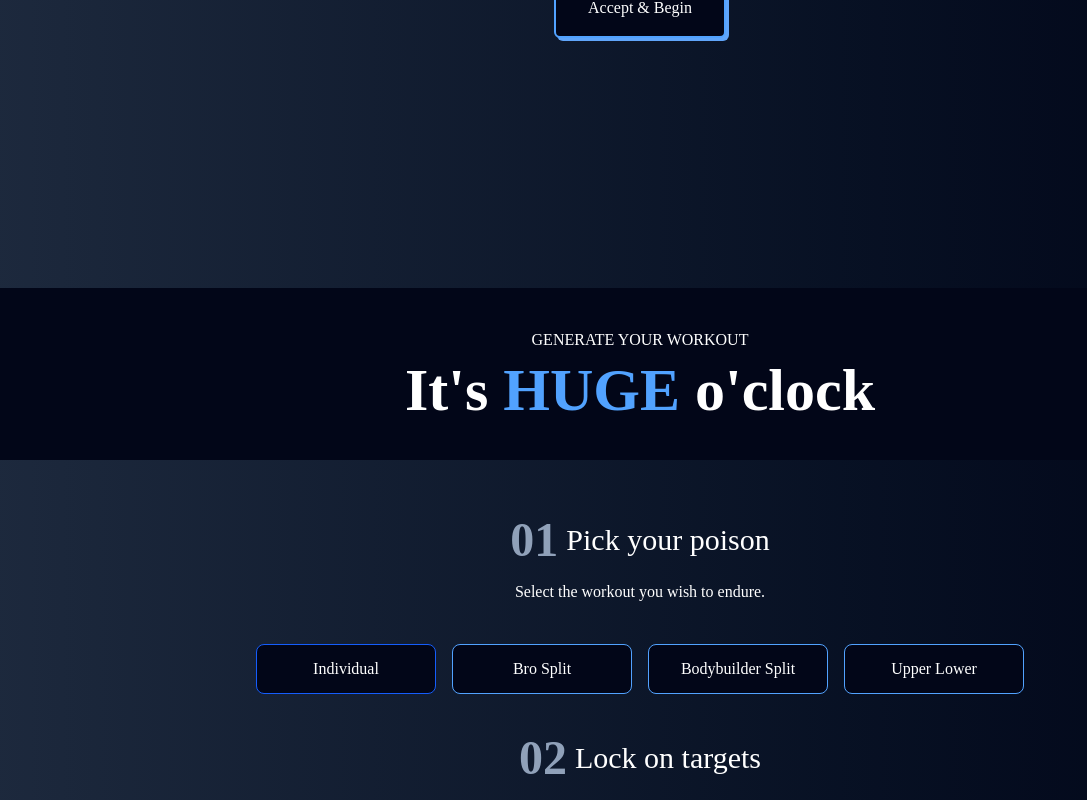
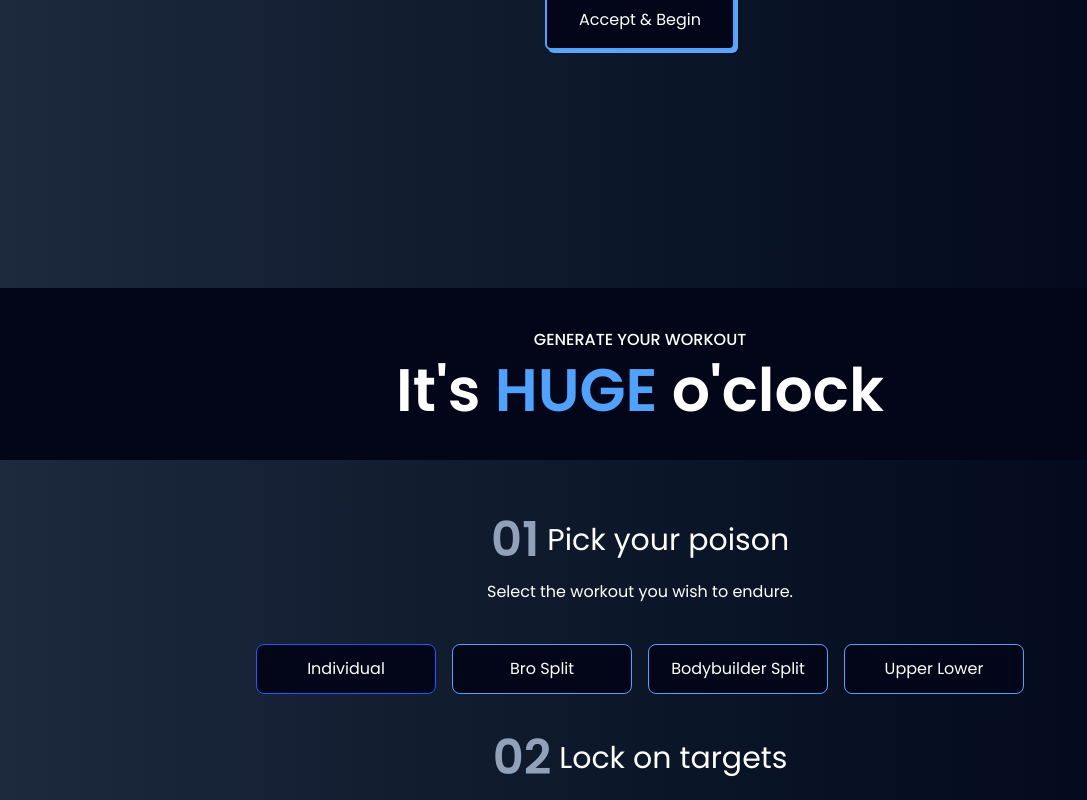
Before and after one commit to VladoVarbanov/swoley-fit, a React (Vite) app: page / in a window 1280 px wide. Shown: the part 512-1312 px from the top of the page, without its empty margins (0-1087 px from the left). Built offline with nearby package versions, Linux system fonts and the light colour scheme.

Commit message:
Update index.css

```diff
--- a/src/index.css
+++ b/src/index.css
@@ -1,7 +1,7 @@
 @import "tailwindcss";
 
 * {
-  font-family: "Poppins, sans-serif";
+  font-family: "Poppins", sans-serif;
 }
 
 span {
```
